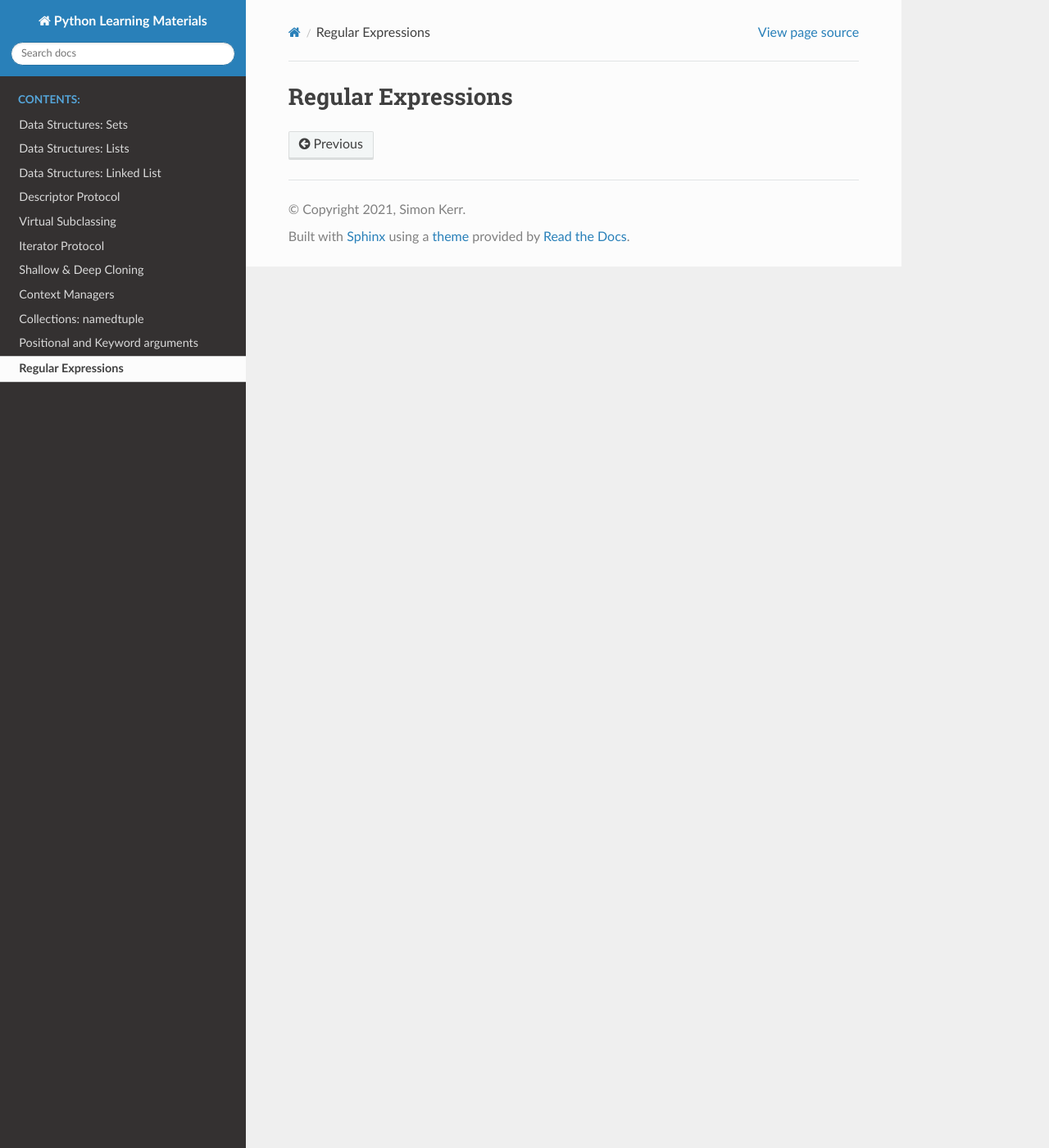
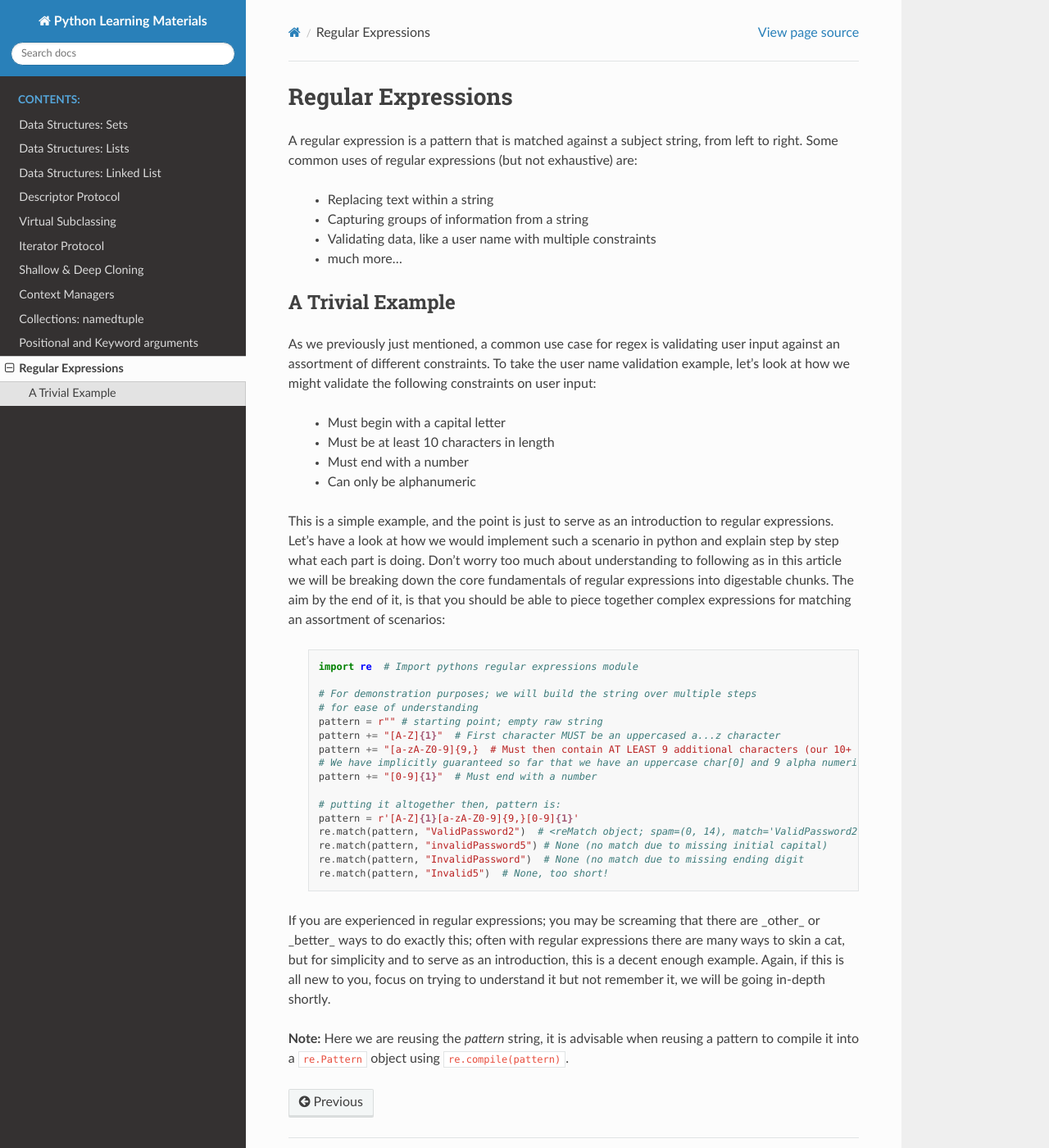
Before and after one commit to symonk/pydocs, a Sphinx documentation site: the page built from docs/source/regular_expressions.rst, in a window 1280 px wide and 1400 px high. Shown: the whole window at 82% size. Built offline with Sphinx 7.4.7 and the Read the Docs theme 2.0.0, drawn with Linux system fonts in a browser that asks for light colours.

Commit message:
adding regex introduction

```diff
--- a/docs/source/regular_expressions.rst
+++ b/docs/source/regular_expressions.rst
@@ -1,2 +1,57 @@
 Regular Expressions
 ====================
+
+A regular expression is a pattern that is matched against a subject string, from left to right.
+Some common uses of regular expressions (but not exhaustive) are:
+
+    * Replacing text within a string
+    * Capturing groups of information from a string
+    * Validating data, like a user name with multiple constraints
+    * much more...
+
+
+A Trivial Example
+------------------
+As we previously just mentioned, a common use case for regex is validating user input against
+an assortment of different constraints.  To take the user name validation example, let's look
+at how we might validate the following constraints on user input:
+
+    * Must begin with a capital letter
+    * Must be at least 10 characters in length
+    * Must end with a number
+    * Can only be alphanumeric
+
+This is a simple example, and the point is just to serve as an introduction to regular expressions.
+Let's have a look at how we would implement such a scenario in python and explain step by step
+what each part is doing.  Don't worry too much about understanding to following as in this article
+we will be breaking down the core fundamentals of regular expressions into digestable chunks.  The
+aim by the end of it, is that you should be able to piece together complex expressions for matching
+an assortment of scenarios:
+
+
+    .. code-block:: python
+
+        import re  # Import pythons regular expressions module
+
+        # For demonstration purposes; we will build the string over multiple steps
+        # for ease of understanding
+        pattern = r"" # starting point; empty raw string
+        pattern += "[A-Z]{1}"  # First character MUST be an uppercased a...z character
+        pattern += "[a-zA-Z0-9]{9,}  # Must then contain AT LEAST 9 additional characters (our 10+ constraint counting our uppercase)
+        # We have implicitly guaranteed so far that we have an uppercase char[0] and 9 alpha numeric chars atleast
+        pattern += "[0-9]{1}"  # Must end with a number
+
+        # putting it altogether then, pattern is:
+        pattern = r'[A-Z]{1}[a-zA-Z0-9]{9,}[0-9]{1}'
+        re.match(pattern, "ValidPassword2")  # <reMatch object; spam=(0, 14), match='ValidPassword2'>
+        re.match(pattern, "invalidPassword5") # None (no match due to missing initial capital)
+        re.match(pattern, "InvalidPassword")  # None (no match due to missing ending digit
+        re.match(pattern, "Invalid5")  # None, too short!
+
+If you are experienced in regular expressions; you may be screaming that there are _other_ or _better_ ways to
+do exactly this; often with regular expressions there are many ways to skin a cat, but for simplicity and to serve
+as an introduction, this is a decent enough example.  Again, if this is all new to you, focus on trying to understand
+it but not remember it, we will be going in-depth shortly.
+
+**Note:** Here we are reusing the `pattern` string,  it is advisable when reusing a pattern to compile it into a
+``re.Pattern`` object using ``re.compile(pattern)``.
```
